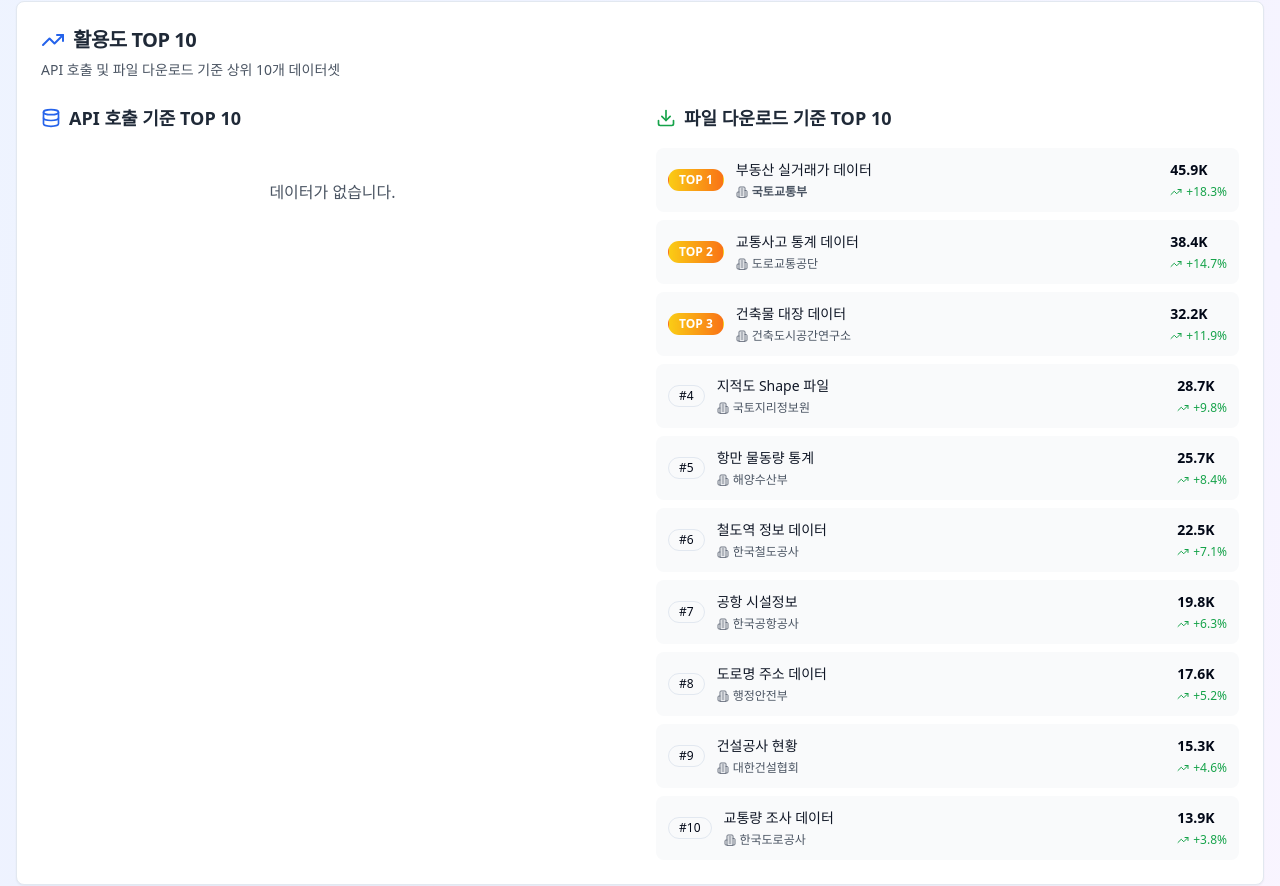
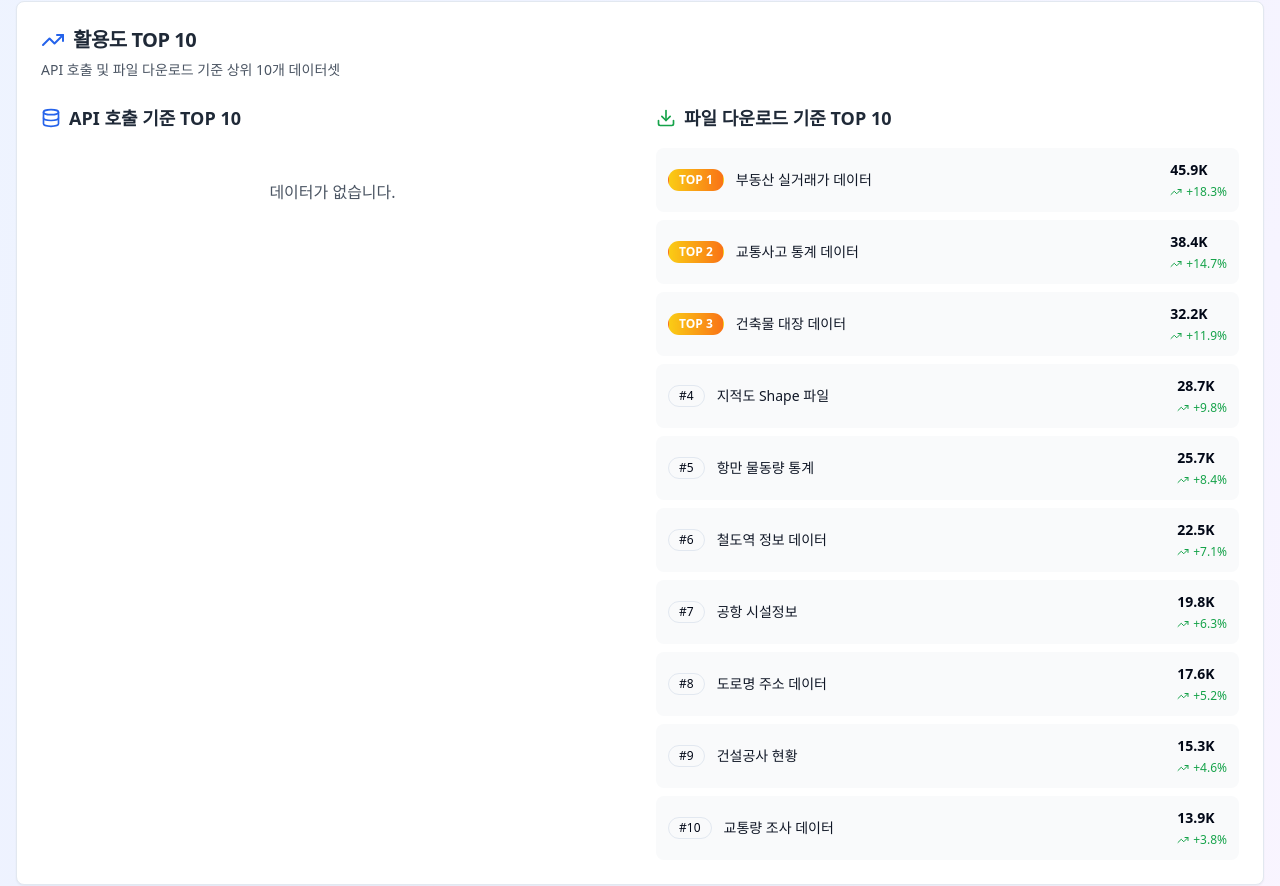
Before and after one commit to 2025DataEdu/team-1, a React (Vite) app: page / in a window 1280 px wide. Shown: the part 1698-2584 px from the top of the page. Built offline with nearby package versions, Linux system fonts and the light colour scheme; no server answers; the database is empty.

Commit message:
Remove institution name from TOP10 data.

```diff
--- a/src/components/TopUtilizationRanking.tsx
+++ b/src/components/TopUtilizationRanking.tsx
@@ -1,7 +1,7 @@
 
 import { Card, CardContent, CardHeader, CardTitle } from "@/components/ui/card";
 import { Badge } from "@/components/ui/badge";
-import { Download, Database, Building2, TrendingUp } from "lucide-react";
+import { Download, Database, TrendingUp } from "lucide-react";
 import { useApiCall } from "@/hooks/useApiCall";
 import { useMemo } from "react";
 
@@ -137,12 +137,6 @@ const TopUtilizationRanking = () => {
                 </div>
                 <div className="flex-1 min-w-0">
                   <h4 className="font-medium text-gray-900 text-sm truncate">{item.name}</h4>
-                  <div className="flex items-center space-x-1 mt-1">
-                    <Building2 className="h-3 w-3 text-gray-500 flex-shrink-0" />
-                    <span className={`text-xs text-gray-600 truncate ${item.institution === '국토교통부' ? 'font-bold' : ''}`}>
-                      {item.institution}
-                    </span>
-                  </div>
                 </div>
               </div>
               <div className="text-right flex-shrink-0">
```
